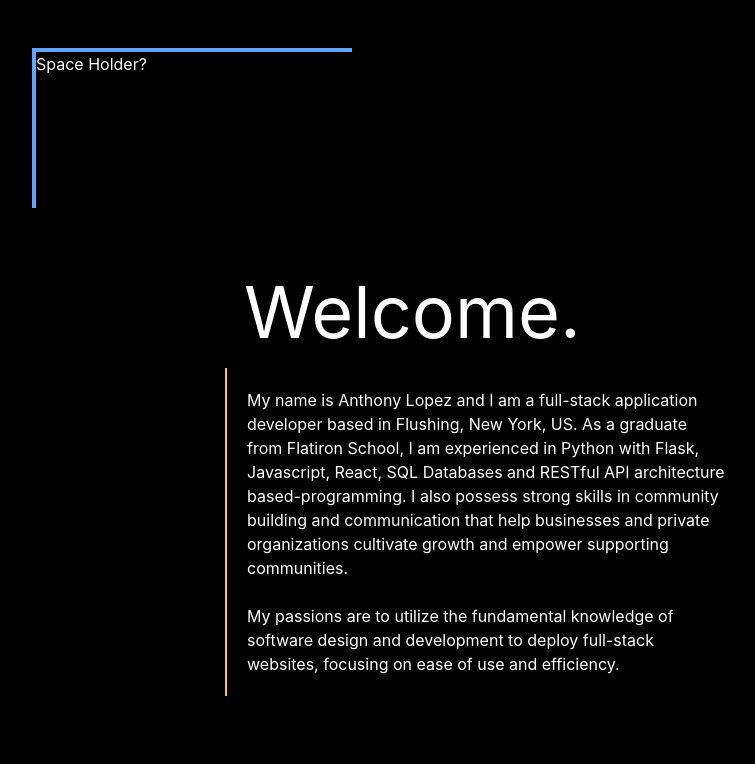
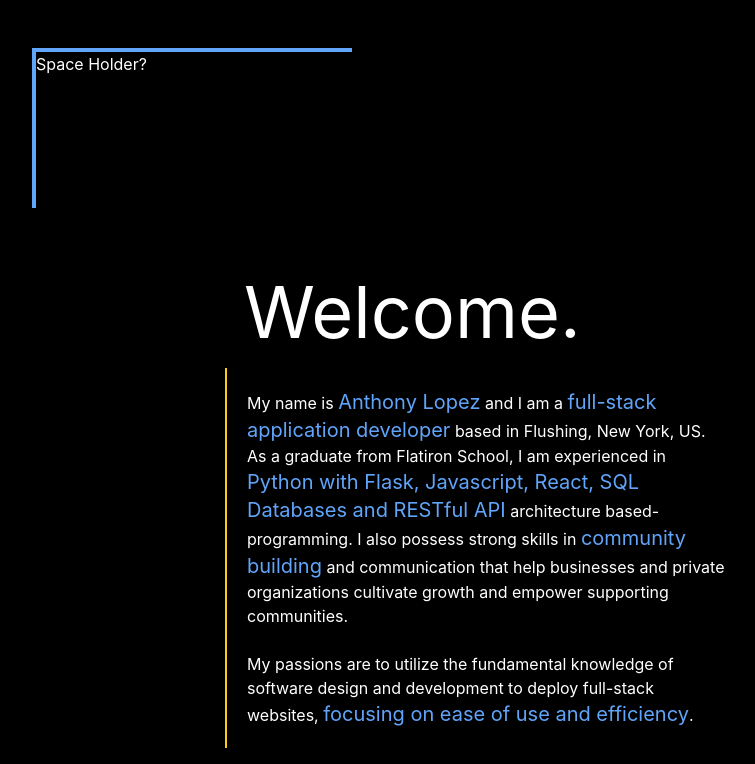
Before and after one commit to AyLoLo/personal-website, a React (Create React App) app: page / in a window 1280 px wide. Shown: the top 764 px of the page, without its empty margins (16-771 px from the left). Built offline with nearby package versions, Linux system fonts and the light colour scheme.

Commit message:
span text to highlight key words in About Me

```diff
--- a/src/App.js
+++ b/src/App.js
@@ -9,12 +9,12 @@ function App() {
       <div className="h-96 ml-60 relative">
         <h6 className='text-white text-7xl p-5'>Welcome.</h6>
         <p className="text-white w-6/12 p-5 absolute left-px  border-yellow-400 border-l-2">
-          My name is Anthony Lopez and I am a full-stack application developer based in Flushing, New York, US.
-          As a graduate from Flatiron School, I am experienced in Python with Flask, Javascript, React, SQL Databases and RESTful API architecture based-programming.
-          I also possess strong skills in community building and communication that help businesses and private organizations cultivate growth and empower supporting communities.
+          My name is <span className='text-blue-400 text-xl'>Anthony Lopez</span> and I am a <span className='text-blue-400 text-xl'>full-stack application developer</span> based in Flushing, New York, US.
+          As a graduate from Flatiron School, I am experienced in <span className='text-blue-400 text-xl'>Python with Flask, Javascript, React, SQL Databases and RESTful API</span> architecture based-programming.
+          I also possess strong skills in <span className='text-blue-400 text-xl'>community building</span> and communication that help businesses and private organizations cultivate growth and empower supporting communities.
             <br></br>
             <br></br>
-          My passions are to utilize the fundamental knowledge of software design and development to deploy full-stack websites, focusing on ease of use and efficiency.
+          My passions are to utilize the fundamental knowledge of software design and development to deploy full-stack websites, <span className='text-blue-400 text-xl'> focusing on ease of use and efficiency</span>.
         </p>
       </div>
     </div>
```
